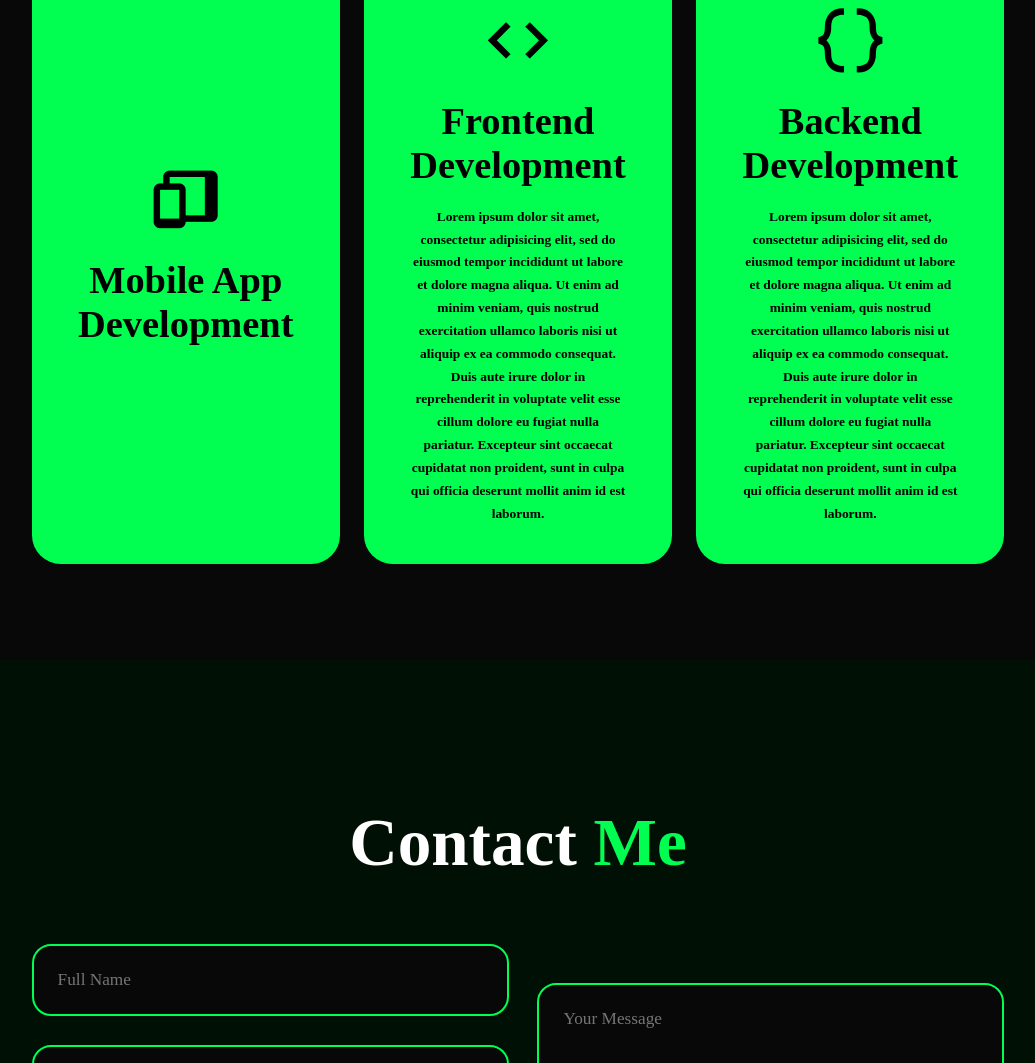
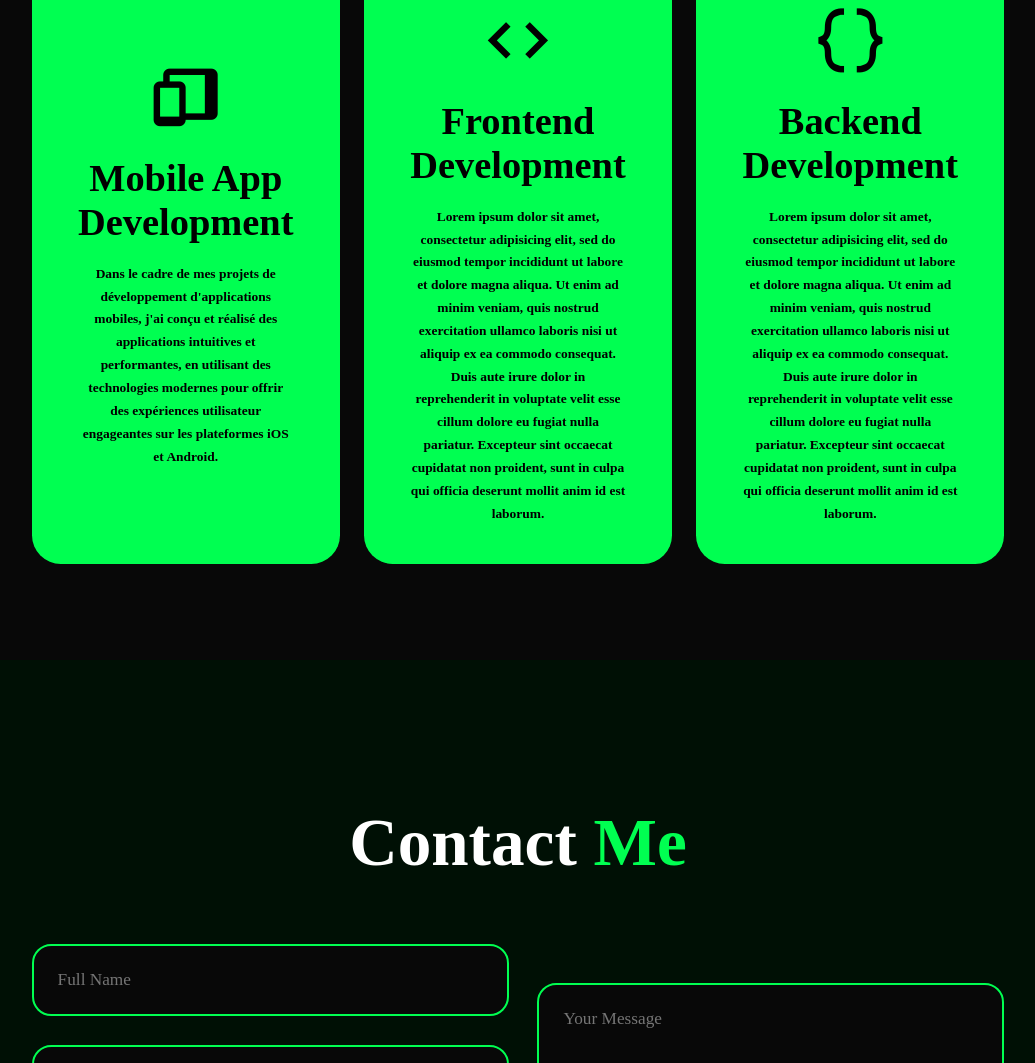
Before and after one commit to safidysedera/site, a plain HTML site: page index.html in a window 1280 px wide. Shown: the part 1906-2969 px from the top of the page, without its empty margins (122-1157 px from the left). Drawn offline with nearby package versions, Linux system fonts and the light colour scheme.

Commit message:
Update index.html

```diff
--- a/index.html
+++ b/index.html
@@ -65,7 +65,7 @@
 			<div class="service-info">
 				<i class="bx bxs-devices"></i>
 				<h4>Mobile App Development</h4>
-				<pDans le cadre de mes projets de développement d'applications mobiles, j'ai conçu et réalisé des applications intuitives et performantes, en utilisant des technologies modernes pour offrir des expériences utilisateur engageantes sur les plateformes iOS et Android.</p>
+				<p>Dans le cadre de mes projets de développement d'applications mobiles, j'ai conçu et réalisé des applications intuitives et performantes, en utilisant des technologies modernes pour offrir des expériences utilisateur engageantes sur les plateformes iOS et Android.</p>
 			</div>
 		</div>
 		<div class="service-box">
```
